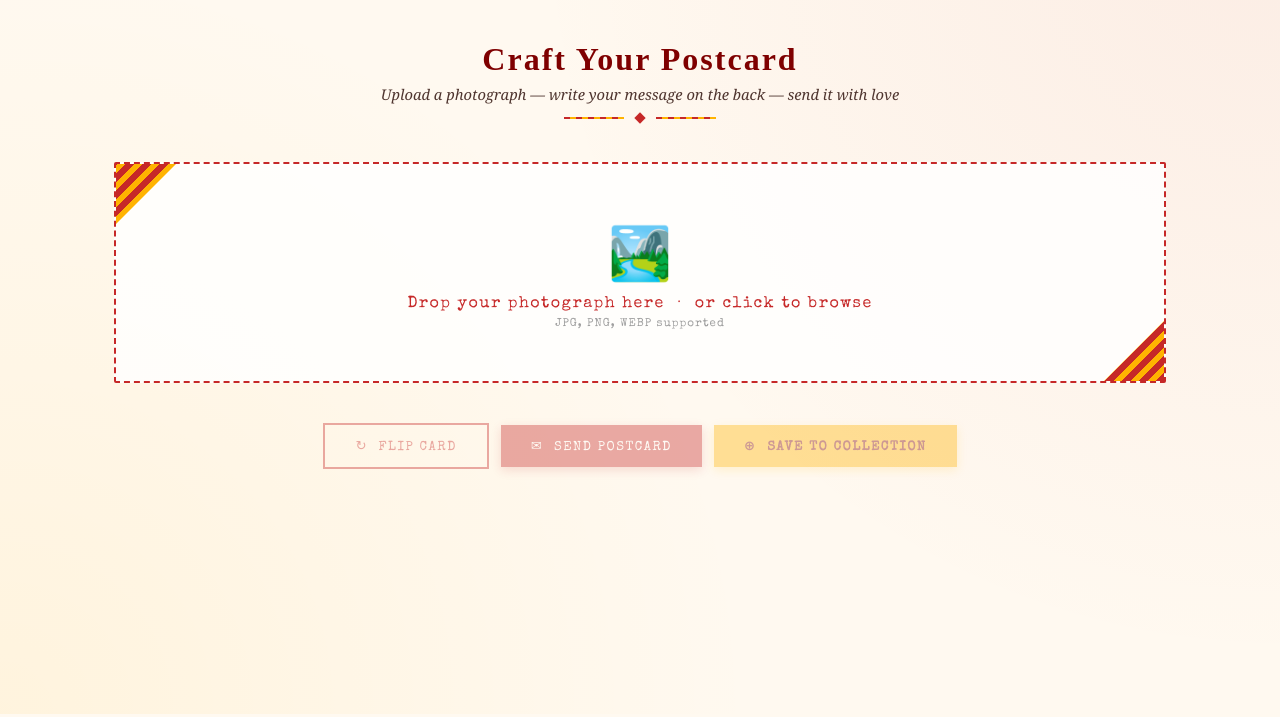
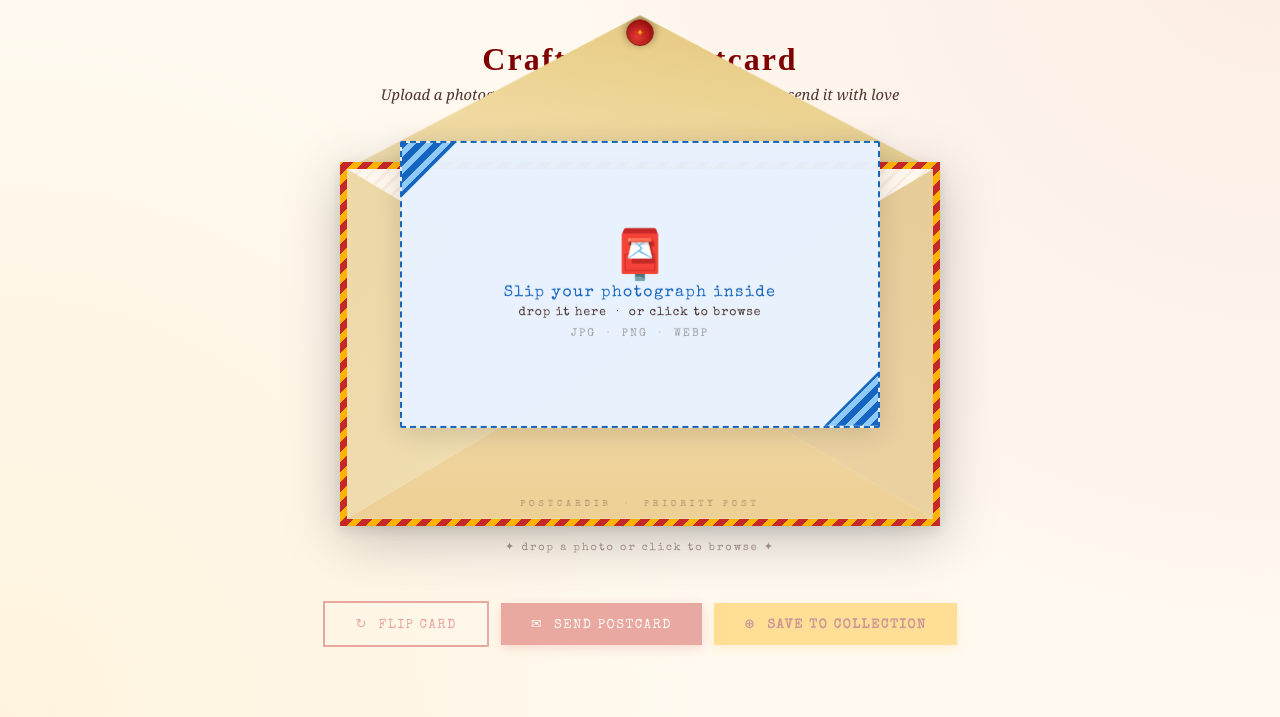
Before and after one commit to topraaman/postcardib, a website: page index.html in a window 1280 px wide. Shown: the part 86-803 px from the top of the page. Drawn offline with nearby package versions, Linux system fonts and the light colour scheme; a web font is replaced by a local one.

Commit message:
Redesign upload section with envelope opening animation and blue card
- Replace flat upload zone with animated envelope scene
- Flap opens with 3D rotateX on page load (520ms delay)
- Upload card rises out of envelope with spring easing (720ms after flap)
- Envelope has airmail stripe border, parchment lining, fold panels, wax seal
- Upload card styled in blue (border, corner strips, text, hover state)

Co-Authored-By: Claude Sonnet 4.6 <noreply@anthropic.com>

```diff
--- a/index.html
+++ b/index.html
@@ -170,63 +170,193 @@
       transform: rotate(45deg);
     }
 
-    /* ── UPLOAD ZONE ── */
+    /* ── ENVELOPE UPLOAD SCENE ── */
+    .env-scene {
+      max-width: 600px;
+      margin: 0 auto 48px;
+      perspective: 1100px;
+      perspective-origin: 50% 15%;
+    }
+    .env-body {
+      position: relative;
+      width: 100%;
+      aspect-ratio: 1.65;
+      border: 7px solid transparent;
+      background:
+        linear-gradient(#FFF8EE, #FFF8EE) padding-box,
+        repeating-linear-gradient(-45deg, var(--red) 0 7px, var(--yellow) 7px 14px) border-box;
+      box-shadow: 0 14px 55px rgba(0,0,0,0.22), 0 4px 14px rgba(0,0,0,0.12);
+      transform-style: preserve-3d;
+    }
+    /* Inner lining diagonal stripe */
+    .env-lining {
+      position: absolute;
+      inset: 0;
+      background: repeating-linear-gradient(-45deg,
+        rgba(198,40,40,0.055) 0 3px, transparent 3px 10px);
+      pointer-events: none;
+      z-index: 1;
+    }
+    /* Upload card wrapper — rises out of envelope */
+    .env-card-wrap {
+      position: absolute;
+      left: 9%; right: 9%;
+      top: 10%; bottom: 8%;
+      z-index: 5;
+      transform: translateY(50%);
+      transition: transform 1s cubic-bezier(0.34, 1.4, 0.64, 1);
+    }
+    .env-card-wrap.rising { z-index: 12; }
+    .env-card-wrap.risen  { transform: translateY(-22%); }
+    /* The upload zone card */
     .upload-zone {
-      border: 2.5px dashed var(--red);
-      background: rgba(255,255,255,0.8);
+      width: 100%; height: 100%;
+      border: 2.5px dashed #1565C0;
+      background: rgba(232,242,255,0.97);
       border-radius: 2px;
-      padding: 52px 40px;
-      text-align: center;
+      display: flex;
+      flex-direction: column;
+      align-items: center;
+      justify-content: center;
       cursor: pointer;
-      transition: all 0.25s;
-      margin-bottom: 40px;
+      transition: background 0.25s, border-color 0.25s;
       position: relative;
       overflow: hidden;
-    }
-    /* Airmail corner strips */
-    .upload-zone::before, .upload-zone::after {
+      box-shadow: 0 6px 28px rgba(0,0,0,0.14);
+      text-align: center;
+      padding: 20px 28px;
+    }
+    /* Blue corner strips */
+    .upload-zone::before {
       content: '';
       position: absolute;
-      width: 60px; height: 60px;
-    }
-    .upload-zone::before {
       top: 0; left: 0;
-      background: repeating-linear-gradient(
-        -45deg,
-        var(--red)    0 6px,
-        var(--yellow) 6px 12px
-      );
+      width: 54px; height: 54px;
+      background: repeating-linear-gradient(-45deg,
+        #1565C0 0 6px, #90CAF9 6px 12px);
       clip-path: polygon(0 0, 100% 0, 0 100%);
     }
     .upload-zone::after {
+      content: '';
+      position: absolute;
       bottom: 0; right: 0;
-      background: repeating-linear-gradient(
-        -45deg,
-        var(--red)    0 6px,
-        var(--yellow) 6px 12px
-      );
+      width: 54px; height: 54px;
+      background: repeating-linear-gradient(-45deg,
+        #1565C0 0 6px, #90CAF9 6px 12px);
       clip-path: polygon(100% 0, 100% 100%, 0 100%);
     }
     .upload-zone:hover, .upload-zone.drag-over {
-      background: rgba(255,179,0,0.08);
-      border-color: var(--amber);
-    }
-    .upload-icon { font-size: 3.2rem; margin-bottom: 10px; }
-    .upload-zone p {
-      font-family: 'Special Elite', cursive;
-      color: var(--red);
-      font-size: 1rem;
+      background: rgba(21,101,192,0.07);
+      border-color: #42A5F5;
+    }
+    .upload-icon { font-size: 3rem; margin-bottom: 8px; line-height: 1; }
+    .upload-main {
+      font-family: 'Special Elite', cursive;
+      color: #1565C0;
+      font-size: 0.98rem;
       letter-spacing: 1.5px;
+    }
+    .upload-sub {
+      font-family: 'Special Elite', cursive;
+      color: var(--ink-soft);
+      font-size: 0.76rem;
+      letter-spacing: 1px;
+      margin-top: 5px;
     }
     .upload-zone small {
       display: block;
-      margin-top: 6px;
-      font-size: 0.72rem;
+      margin-top: 9px;
+      font-size: 0.7rem;
       color: #9E9E9E;
-      letter-spacing: 1px;
+      letter-spacing: 2px;
       font-family: 'Special Elite', cursive;
     }
     #file-input { display: none; }
+    /* Envelope fold panels (decorative, sit in front of card's initial hidden state) */
+    .env-fold-left, .env-fold-right, .env-fold-bottom {
+      position: absolute;
+      inset: 0;
+      z-index: 7;
+      pointer-events: none;
+    }
+    .env-fold-left {
+      clip-path: polygon(0 0, 0 100%, 50% 50%);
+      background: linear-gradient(135deg, #EDD8A6 0%, #F2E2BC 100%);
+      filter: drop-shadow(2px 0 4px rgba(0,0,0,0.1));
+    }
+    .env-fold-right {
+      clip-path: polygon(100% 0, 50% 50%, 100% 100%);
+      background: linear-gradient(225deg, #E6CC98 0%, #F0DAAE 100%);
+      filter: drop-shadow(-2px 0 4px rgba(0,0,0,0.1));
+    }
+    .env-fold-bottom {
+      clip-path: polygon(0 100%, 50% 50%, 100% 100%);
+      background: linear-gradient(0deg, #EDD095 0%, #F5E2BC 100%);
+    }
+    /* Envelope flap — 3D opens on load */
+    .env-flap-wrap {
+      position: absolute;
+      top: 0; left: 0; right: 0;
+      height: 57%;
+      z-index: 10;
+      pointer-events: none;
+      transform-style: preserve-3d;
+    }
+    .env-flap {
+      width: 100%; height: 100%;
+      clip-path: polygon(0 0, 100% 0, 50% 80%);
+      background: linear-gradient(170deg, #F5E2B2 0%, #EAD08C 55%, #DCBA70 100%);
+      transform-origin: top center;
+      transform: rotateX(0deg);
+      transition: transform 1.15s cubic-bezier(0.4, 0, 0.2, 1);
+      filter: drop-shadow(0 6px 12px rgba(0,0,0,0.25));
+    }
+    .env-flap.open { transform: rotateX(-172deg); }
+    /* Wax seal on the flap */
+    .env-seal {
+      position: absolute;
+      bottom: 22%;
+      left: 50%;
+      transform: translateX(-50%);
+      width: 28px; height: 28px;
+      background: radial-gradient(circle at 40% 35%, #E53935, var(--dark-red));
+      border-radius: 50%;
+      border: 1.5px solid #8B0000;
+      display: flex; align-items: center; justify-content: center;
+      font-size: 0.6rem;
+      color: var(--yellow);
+      font-family: 'Rozha One', serif;
+      box-shadow: 0 2px 8px rgba(0,0,0,0.45), inset 0 1px 0 rgba(255,255,255,0.12);
+      z-index: 11;
+      pointer-events: none;
+    }
+    /* "PRIORITY POST" label on envelope face */
+    .env-label {
+      position: absolute;
+      bottom: 10px; left: 50%;
+      transform: translateX(-50%);
+      font-family: 'Special Elite', cursive;
+      font-size: 0.55rem;
+      letter-spacing: 4px;
+      color: var(--ink-soft);
+      text-transform: uppercase;
+      z-index: 8;
+      pointer-events: none;
+      opacity: 0.4;
+      white-space: nowrap;
+    }
+    /* Below-envelope hint */
+    .env-hint {
+      text-align: center;
+      font-family: 'Special Elite', cursive;
+      color: var(--ink-soft);
+      font-size: 0.68rem;
+      letter-spacing: 2px;
+      margin-top: 14px;
+      opacity: 0;
+      transition: opacity 0.8s;
+    }
+    .env-hint.visible { opacity: 0.5; }
 
     /* ── POSTCARD STAGE ── */
     .postcard-stage {
@@ -843,11 +973,37 @@
     </div>
   </div>
 
-  <div class="upload-zone" id="upload-zone">
-    <div class="upload-icon">🏞️</div>
-    <p>Drop your photograph here &nbsp;·&nbsp; or click to browse</p>
-    <small>JPG, PNG, WEBP supported</small>
-    <input type="file" id="file-input" accept="image/*" />
+  <!-- ── ENVELOPE UPLOAD SCENE ── -->
+  <div class="env-scene" id="env-scene">
+    <div class="env-body">
+      <div class="env-lining"></div>
+
+      <!-- Card that rises from inside the envelope -->
+      <div class="env-card-wrap" id="env-card-wrap">
+        <div class="upload-zone" id="upload-zone">
+          <div class="upload-icon">📮</div>
+          <p class="upload-main">Slip your photograph inside</p>
+          <p class="upload-sub">drop it here &nbsp;·&nbsp; or click to browse</p>
+          <small>JPG &nbsp;·&nbsp; PNG &nbsp;·&nbsp; WEBP</small>
+          <input type="file" id="file-input" accept="image/*" />
+        </div>
+      </div>
+
+      <!-- Decorative envelope fold panels -->
+      <div class="env-fold-left"></div>
+      <div class="env-fold-right"></div>
+      <div class="env-fold-bottom"></div>
+
+      <!-- Flap (opens via 3D rotateX on page load) -->
+      <div class="env-flap-wrap">
+        <div class="env-flap" id="env-flap">
+          <div class="env-seal">✦</div>
+        </div>
+      </div>
+
+      <div class="env-label">PostCardiB &nbsp;·&nbsp; Priority Post</div>
+    </div>
+    <p class="env-hint" id="env-hint">✦ drop a photo or click to browse ✦</p>
   </div>
 
   <div class="postcard-stage" id="postcard-stage" style="display:none">
@@ -1399,6 +1555,16 @@
     });
   });
 
+  // ── ENVELOPE OPEN ANIMATION ───────────────────────────────────────
+  setTimeout(() => {
+    document.getElementById('env-flap').classList.add('open');
+    setTimeout(() => {
+      const wrap = document.getElementById('env-card-wrap');
+      wrap.classList.add('rising', 'risen');
+      document.getElementById('env-hint').classList.add('visible');
+    }, 720);
+  }, 520);
+
   // ── UPLOAD ────────────────────────────────────────────────────────
   const uploadZone = document.getElementById('upload-zone');
   const fileInput  = document.getElementById('file-input');
@@ -1426,7 +1592,7 @@
       img.src = currentImage;
       img.style.display = 'block';
       document.getElementById('front-placeholder').style.display = 'none';
-      uploadZone.style.display = 'none';
+      document.getElementById('env-scene').style.display = 'none';
       document.getElementById('postcard-stage').style.display = 'block';
       document.getElementById('flip-hint').style.display = 'block';
       document.getElementById('btn-flip').disabled = false;
```
